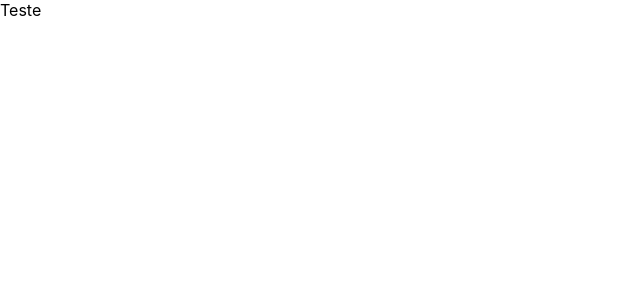
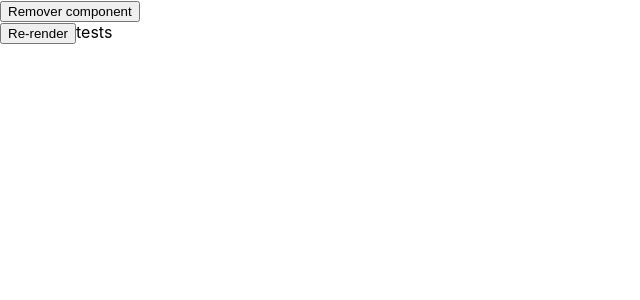
Before and after one commit to toticavalcanti/react-advanced, a React (Create React App) app: page / in a window 1280 px wide. Shown: the top 300 px of the page, without its empty margins (0-640 px from the left). Built offline with nearby package versions, Linux system fonts and the light colour scheme.

Commit message:
react life cycle with class

```diff
--- a/src/App.js
+++ b/src/App.js
@@ -1,12 +1,46 @@
-import React, { Component } from 'react';
+import React, { Component } from 'react'
+import Twitter from './Twitter'
 
-class Twitter extends Component {
+class App extends Component {
 
-  render(){
-    return(
-      <div>Teste</div>
+  state = {
+    loading: false,
+    actived: true
+  }
+
+  componentDidMount() {
+    setTimeout(() => {
+      this.setState({
+        loading: true
+      })
+    }, 3000)
+  }
+
+  onRemove = () => {
+    this.setState({
+      actived: false
+    })
+  }
+
+  render () {
+
+    const posts = [{
+      title: 'React',
+      description: 'Tutorial de react'
+    },{
+      title: 'Django',
+      description: 'Tutorial de Django'
+    }]
+
+    return (
+      <div>
+        <button onClick={this.onRemove}>Remover component</button>
+        {this.state.actived && (
+          <Twitter posts={posts} loading={this.state.loading} />
+        )}
+      </div>
     )
   }
 }
 
-export default Twitter;
+export default App
--- /dev/null
+++ b/src/Twitter.js
@@ -0,0 +1,49 @@
+import React, { Component } from 'react'
+
+class Twitter extends Component {
+
+  state = {
+    tweet: 'title'
+  }
+
+  componentDidMount() {
+    const { posts, loading } = this.props
+    console.log('componentDidMount', posts)
+    console.log('componentDidMount:loading', loading)
+
+  }
+
+  componentDidUpdate(prevProps) {
+    const { loading } = this.props
+    if (this.props.loading !== prevProps.loading) {
+      console.log('componentDidUpdate:loading', loading)
+    }
+  }
+
+  componentWillUnmount() {
+    console.log('componentWillUnmount: fui removido :(')
+  }
+
+  shouldComponentUpdate(nextProps, nextState) {
+    return this.state.tweet !== nextState.tweet
+  }
+
+  tweet = () => {
+    this.setState({
+      tweet: true
+    })
+  }
+
+  render () {
+    const { posts } = this.props
+    console.log('render', posts)
+    return (
+      <div>
+        <button onClick={this.tweet}>Re-render</button>
+        tests
+      </div>
+    )
+  }
+}
+
+export default Twitter;
```
